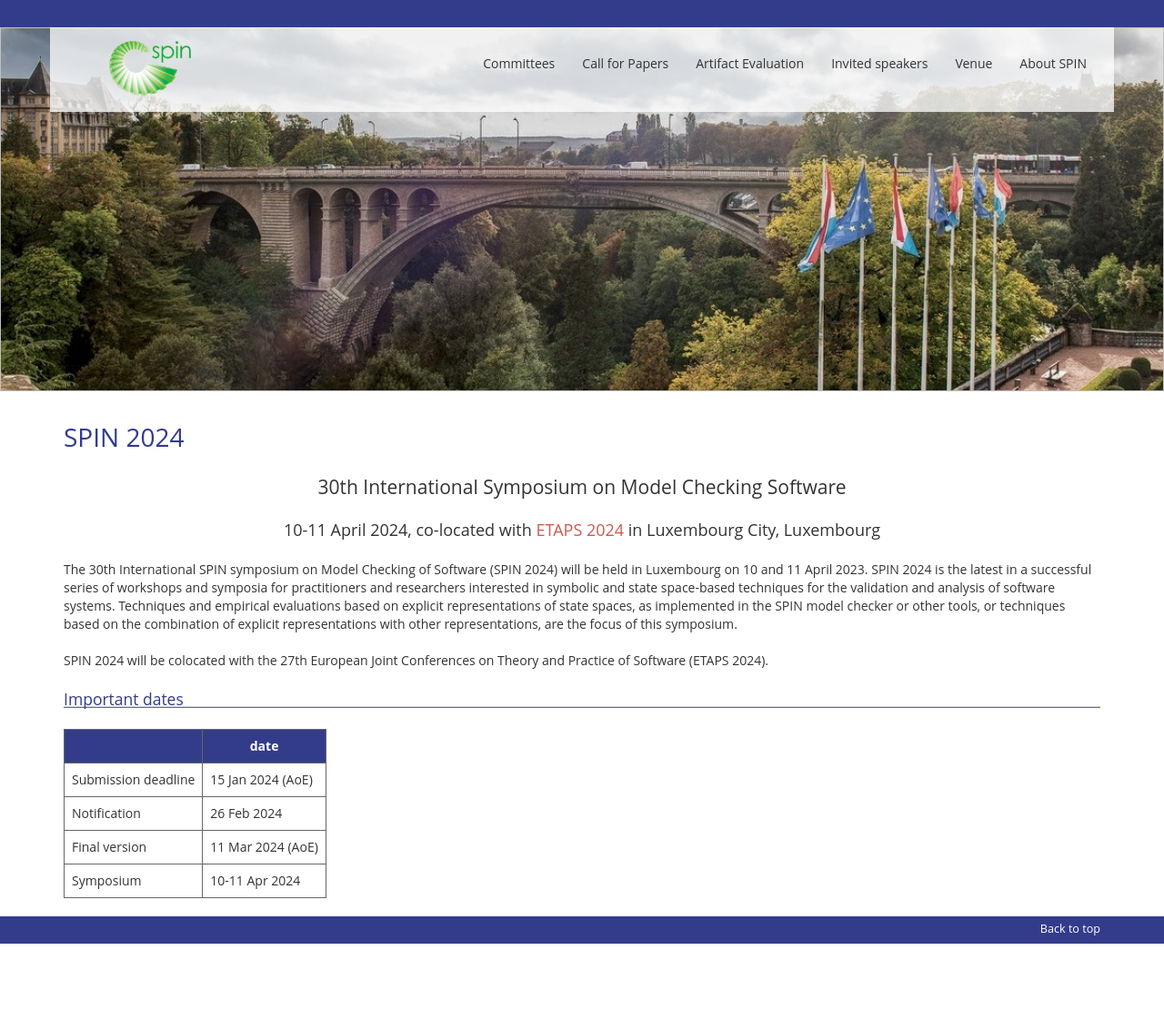
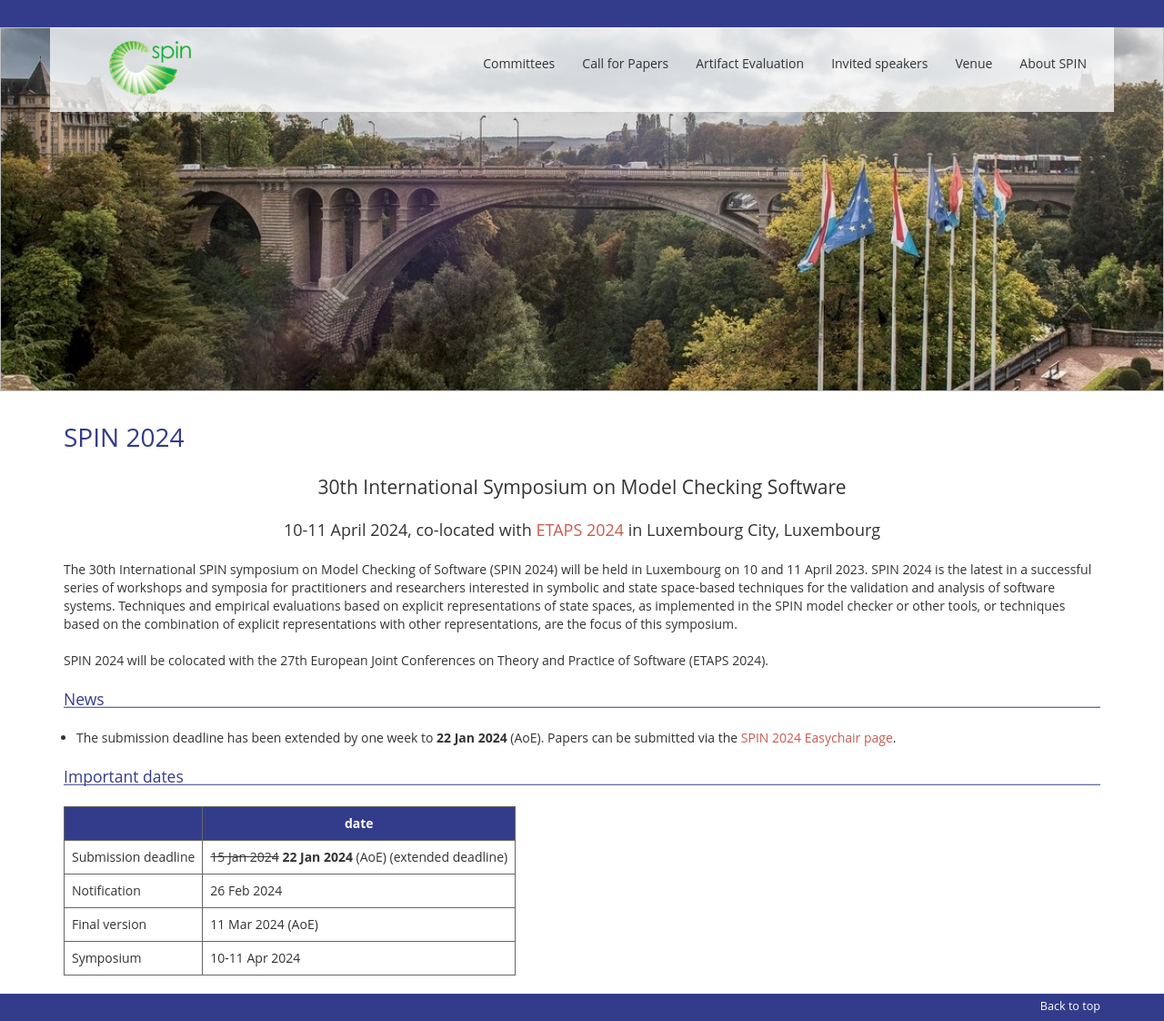
Before and after one commit to SPIN-web/SPIN2024, a Jekyll site: the page built from _pages/index.md, in a window 1280 px wide. Shown: the whole page at 91% size. Built offline with Jekyll 4.4.1, drawn with Linux system fonts in a browser that asks for light colours; nearby versions of some CDN libraries; our own code applies the rules of GitHub Pages for plain Markdown files; before the commit the page ends 1037 px from its top, so only the background shows below that.

Commit message:
Add deadline extension

```diff
--- a/_layouts/home.html
+++ b/_layouts/home.html
@@ -82,7 +82,6 @@
     <div class="footer">
       <div class="container clearfix">
         <p class="pull-right"><a href="#">Back to top</a></p>
-        <!-- <p>&copy; 2015 Anton Wijs | Template design by Veselka for <a href="http://www.andreasviklund.com">andreasviklund.com</a></p> -->
       </div>
     </div>
     <!--[if !IE]><script>fixScale(document);</script><![endif]-->
--- a/_pages/index.md
+++ b/_pages/index.md
@@ -20,13 +20,14 @@ The 30th International SPIN symposium on Model Checking of Software (SPIN 2024)
 
 SPIN 2024 will be colocated with the 27th European Joint Conferences on Theory and Practice of Software (ETAPS 2024).
 
+## News
+* The submission deadline has been extended by one week to **22 Jan 2024** (AoE). Papers can be submitted via the [SPIN 2024 Easychair page](https://easychair.org/conferences/?conf=spin2024).
+
 ## Important dates
 
-|                      | date              |
-|----------------------|-------------------|
-| Submission deadline  | 15 Jan 2024 (AoE) |
-| Notification         | 26 Feb 2024       |
-| Final version        | 11 Mar 2024 (AoE) |
-| Symposium            | 10-11 Apr 2024    |
-
-<!-- ## News -->
+|                      | date                                                      |
+|----------------------|-----------------------------------------------------------|
+| Submission deadline  | ~~15 Jan 2024~~ **22 Jan 2024** (AoE) (extended deadline) |
+| Notification         | 26 Feb 2024                                               |
+| Final version        | 11 Mar 2024 (AoE)                                         |
+| Symposium            | 10-11 Apr 2024                                            |
```
Also changed, not shown: _pages/call.md (+1 -1 lines), _pages/speakers.md (+1 -1 lines).
